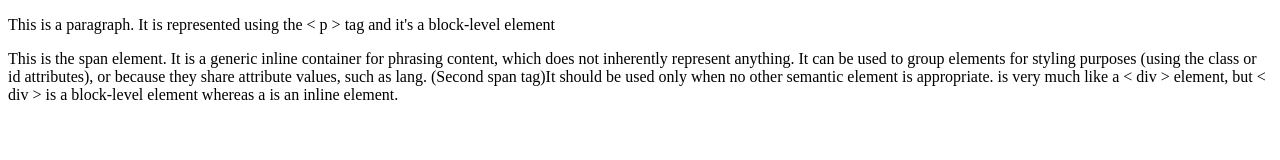
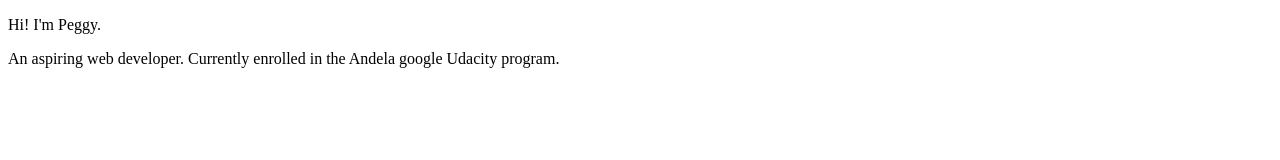
Before and after one commit to peggylicious/ALCwithGoogle3.0, a plain HTML site: page HTML Syntax/1. First Element/first-element.html in a window 1280 px wide. Drawn offline with Linux system fonts and the light colour scheme.

Commit message:
Made changes to first-element.html

```diff
--- a/HTML Syntax/1. First Element/first-element.html
+++ b/HTML Syntax/1. First Element/first-element.html
@@ -7,8 +7,8 @@
     <title>First Element</title>
 </head>
 <body>
-    <p>This is a paragraph. It is represented using the &lt p &gt tag and it's a block-level element</p>
-    <span>This is the span element. It is a generic inline container for phrasing content, which does not inherently represent anything. It can be used to group elements for styling purposes (using the class or id attributes), or because they share attribute values, such as lang.</span>
-    <span>(Second span tag)It should be used only when no other semantic element is appropriate. <span> is very much like a &lt div &gt element, but &lt div &gt is a block-level element whereas a <span> is an inline element.</span>
+    <p>Hi! I'm Peggy.</p>
+    <span>An aspiring web developer.</span>
+    <span>Currently enrolled in the Andela google Udacity program.</span>
 </body>
 </html>
```
